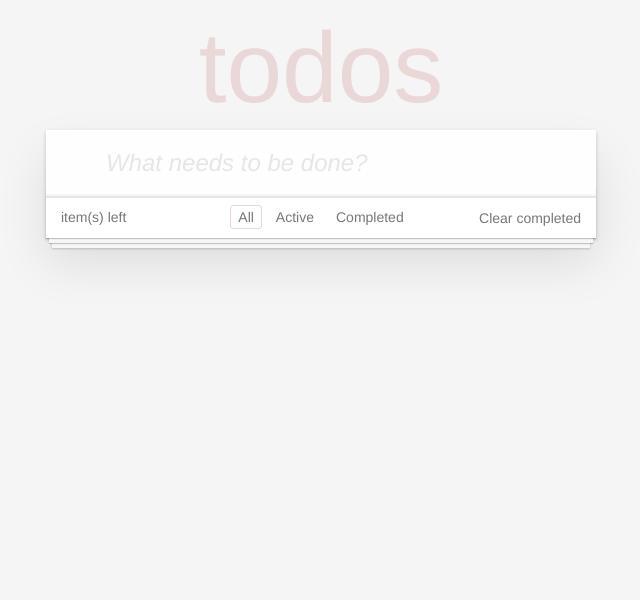
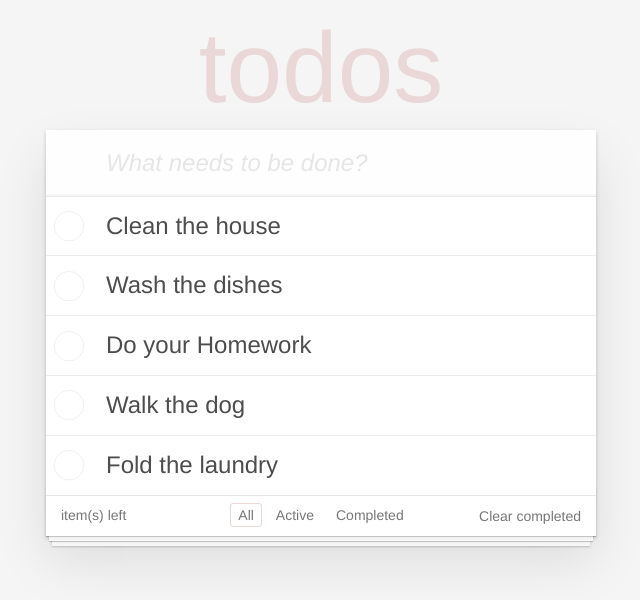
Before and after one commit to Ljohns635/todo-app, a React (Create React App) app: page / in a window 1280 px wide. Shown: the top 600 px of the page, without its empty margins (319-959 px from the left). Built offline with nearby package versions, Linux system fonts and the light colour scheme.

Commit message:
got something to show on the page in todoList

```diff
--- a/src/App.js
+++ b/src/App.js
@@ -3,6 +3,13 @@ import { Route, Switch } from "react-router-dom";
 // import todosList from "./todos.json";
 import TodoList from "./components/TodolList";
 import Navigation from "./components/Navigation";
+
+import {
+  addTodo,
+  toggleTodo,
+  deleteTodo,
+  clearCompletedTodos,
+} from "./actions/action";
 
 import { v4 as uuidv4 } from "uuid";
 
@@ -69,10 +76,10 @@ const App = () => {
           path="/"
           render={(props) => (
             <TodoList
-            // {...props}
-            // todos={addTodo}
-            // onChange={onHandleDelete}
-            // onToggle={onToggle}
+              {...props}
+              todos={addTodo}
+              onChange={deleteTodo}
+              onToggle={toggleTodo}
             />
           )}
         />
@@ -84,8 +91,8 @@ const App = () => {
             <TodoList
             // {...props}
             // todos={todos.filter((todo) => todo.completed === false)}
-            // onChange={onHandleDelete}
-            // onToggle={onToggle}
+            // onChange={deleteTodo}
+            // onToggle={toggleTodo}
             />
           )}
         />
--- a/src/components/TodoItem.js
+++ b/src/components/TodoItem.js
@@ -25,7 +25,7 @@ const TodoItem = (props) => {
 
 const mapStateToProps = (state) => {
   return {
-    todo: state.list,
+    list: state.list,
   };
 };
 
--- a/src/components/TodolList.js
+++ b/src/components/TodolList.js
@@ -4,43 +4,44 @@ import { connect } from "react-redux";
 import { addTodo, toggleTodo, deleteTodo } from "../actions/action";
 
 const TodoList = (props) => {
+  const { list } = props;
   console.log(props);
   return (
     <section className="main">
       <ul className="todo-list">
-        {/* {props.list.map((todo) => (
+        {list.todos.map((list) => (
           <TodoItem
-            key={todo.id}
-            title={todo.title}
-            onToggle={props.toggleTodo}
-            id={todo.id}
-            delete={props.deleteTodo}
+            key={list.id}
+            title={list.title}
+            onToggle={list.toggleTodo}
+            id={list.id}
+            delete={list.deleteTodo}
           />
-        ))} */}
+        ))}
       </ul>
     </section>
   );
 };
-
+//? reference https://redux.js.org/basics/usage-with-react
 const mapStateToProps = (state) => {
   console.log(state);
   return {
-    todo: state.list,
+    list: state.list,
   };
 };
 
 const mapDispatchToProps = (dispatch) => {
   return {
-    addTodo: () => {
-      dispatch(addTodo());
+    addTodo: (title) => {
+      dispatch(addTodo(title));
     },
 
-    toggleTodo: () => {
-      dispatch(toggleTodo());
+    toggleTodo: (id) => {
+      dispatch(toggleTodo(id));
     },
 
-    deleteTodo: () => {
-      dispatch(deleteTodo());
+    deleteTodo: (id) => {
+      dispatch(deleteTodo(id));
     },
   };
 };
```
